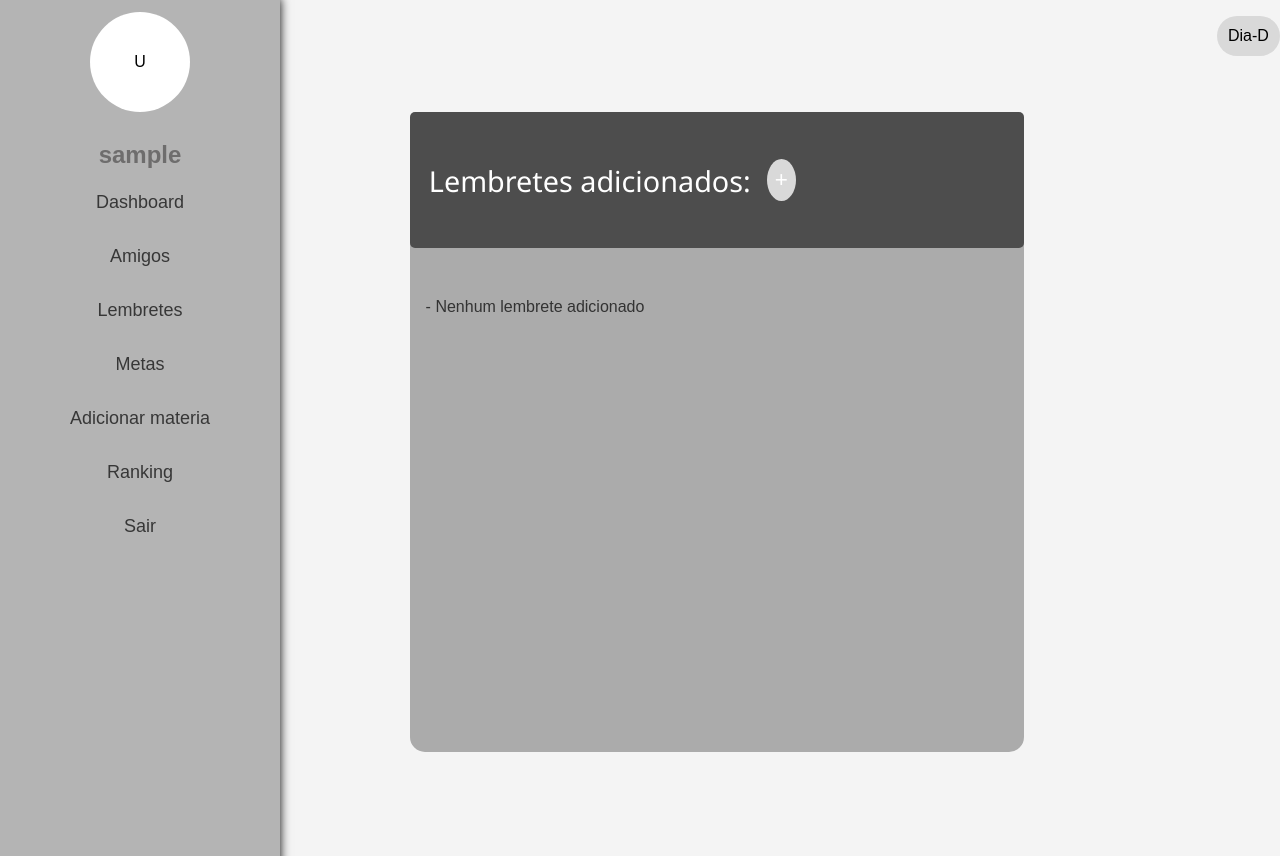
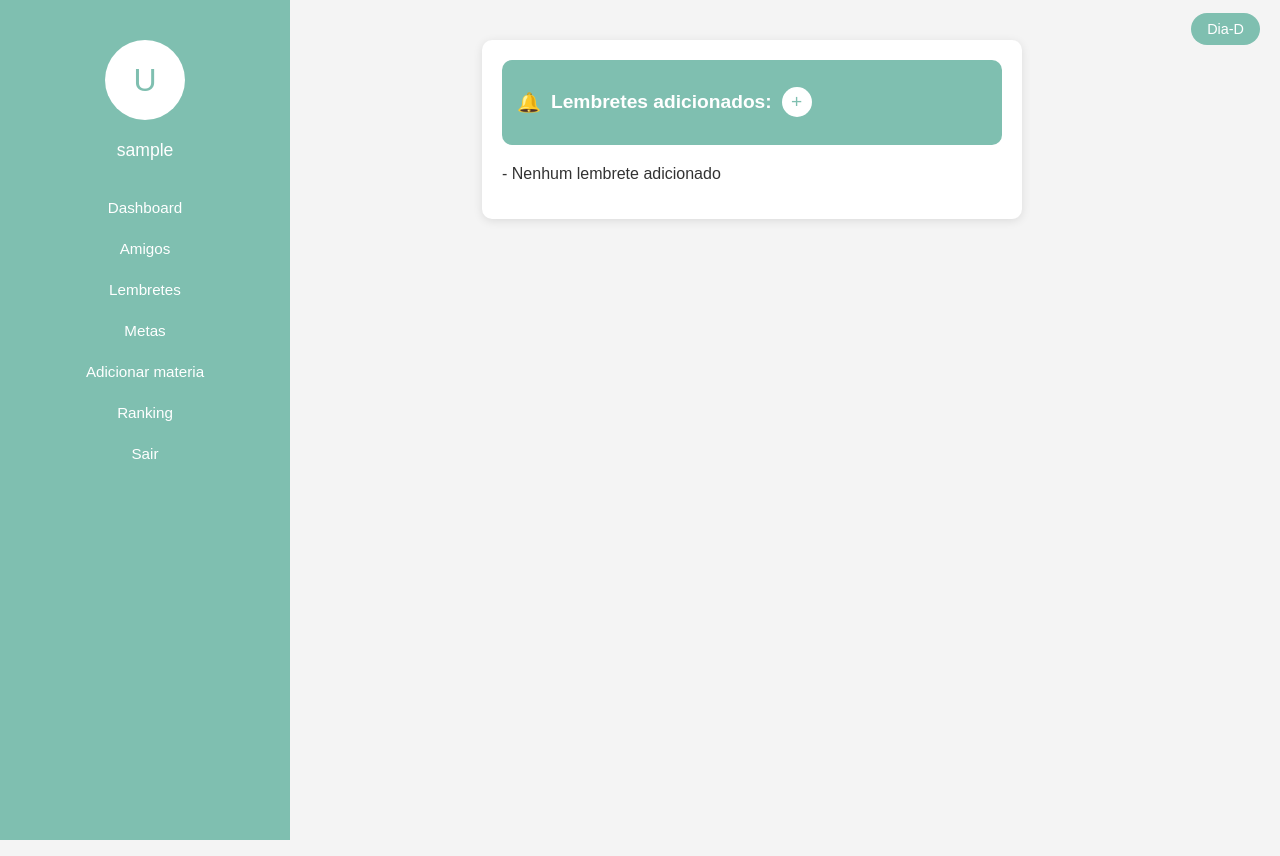
Before and after one commit to Lucasmenezes08/FocusTime, a Django app: page /lembretes/ in a window 1280 px wide. Run offline with Django 5.2, Linux system fonts and the light colour scheme; the visitor is signed in with stand-in values (Sample User, id 1); data that the repository does not hold is empty; parts of the project's set-up code (start-up, migrations or seed data) failed here and were passed over.

Commit message:
Mudanças no layout do front

```diff
--- a/FocusTime/static/lembrete.css
+++ b/FocusTime/static/lembrete.css
@@ -7,58 +7,139 @@
     min-width: 80%;
     min-height: 100vh;
     display: flex;
-    justify-content: end;
-    align-items: center;
+    justify-content: center;
+    align-items: flex-start;
+    padding-top: 40px;
+    margin-left: 250px;
 }
 
-
 .content-day {
-    display: flex;
-    flex-direction: column;
-    background-color: #ABABAB;
-    width: 60%;
-    min-height: 80vh;
-    border-radius: 15px;
-    margin-bottom: 3rem;
+    background-color: #ffffff;
+    width: 500px;
+    padding: 20px;
+    border-radius: 10px;
+    box-shadow: 0 2px 10px rgba(0,0,0,0.1);
+    margin-right: 20px;
 }
 
 .lembretes {
     display: flex;
-    flex-direction: row;
-    justify-content: start;
     align-items: center;
-    background-color: #4D4D4D;
-    width: 100%;
-    height: 17vh;
-    border-radius: 5px;
+    background-color: #7FBFB0;
+    padding: 15px;
+    border-radius: 10px;
+    margin-bottom: 20px;
 }
 
 .lembretes h2 {
-    margin-right: 1rem;
-    margin-left: 1.2rem;
     color: white;
-    font-family: 'Segoe UI', Tahoma, Geneva, Verdana, sans-serif;
-    font-weight: 400;
-    font-size: 1.8rem;
+    font-size: 1.2rem;
+    margin-right: 10px;
+    display: flex;
+    align-items: center;
+}
+
+.lembretes h2::before {
+    content: "🔔";
+    margin-right: 10px;
 }
 
 .lembretes button {
-    padding: 0.5rem;
+    width: 30px;
+    height: 30px;
     border-radius: 50%;
     border: none;
+    background-color: white;
+    color: #7FBFB0;
     cursor: pointer;
-    background-color: #D9D9D9;
-    color: white;
-    font-weight: 400;
-    font-size: 1.4rem;
+    display: flex;
+    align-items: center;
+    justify-content: center;
+    font-size: 1.2rem;
+    transition: background-color 0.3s ease;
 }
 
-.content-lembretes  {
-    display: flex;
-    justify-content: center;
-    flex-direction: column;
-    margin-top: 2.1rem;
-    margin-left: 1rem;
+.lembretes button:hover {
+    background-color: #f0f0f0;
+}
+
+.form-dia {
+    background-color: white;
+    border-radius: 10px;
+    padding: 20px;
+    width: 400px;
+}
+
+.box-nome, .box-hora {
+    margin-bottom: 15px;
+}
+
+.box-nome label, .box-hora label {
+    display: block;
+    margin-bottom: 5px;
+    color: #333;
+}
+
+.box-nome input, .box-hora input {
+    width: 100%;
+    padding: 8px;
+    border: 1px solid #ddd;
+    border-radius: 5px;
+    background-color: white;
+}
+
+.box-descricao {
+    margin-bottom: 15px;
+}
+
+.box-descricao label {
+    display: block;
+    margin-bottom: 5px;
+    color: #333;
+}
+
+.box-descricao textarea {
+    width: 100%;
+    height: 100px;
+    padding: 8px;
+    border: 1px solid #ddd;
+    border-radius: 5px;
+    resize: none;
+    background-color: white;
+}
+
+.box-data {
+    margin-bottom: 15px;
+}
+
+.box-data label {
+    display: block;
+    margin-bottom: 5px;
+    color: #333;
+}
+
+.box-data input {
+    width: 100%;
+    padding: 8px;
+    border: 1px solid #ddd;
+    border-radius: 5px;
+    background-color: white;
+}
+
+.form-dia button {
+    width: 100%;
+    padding: 10px;
+    background-color: #7FBFB0;
+    color: white;
+    border: none;
+    border-radius: 5px;
+    cursor: pointer;
+    font-size: 1rem;
+    transition: background-color 0.3s ease;
+}
+
+.form-dia button:hover {
+    background-color: #6ba697;
 }
 
 .modal-principal {
--- a/FocusTime/static/style.css
+++ b/FocusTime/static/style.css
@@ -1,5 +1,3 @@
-
-
 body {
     font-family: Arial, sans-serif;
     background-color: #f4f4f4;
@@ -9,108 +7,105 @@ body {
     box-sizing: border-box;
     width: 100%;
     height: 100%;
-
 }
 
 .btn-dia-d {
-    display: flex;
-    justify-content: end;
+    position: absolute;
+    top: 20px;
+    right: 20px;
 }
 
 .btn-dia-d a {
     cursor: pointer;
-    background-color:  #D9D9D9;
+    background-color: #7FBFB0;
     text-decoration: none;
-    padding: 0.7rem;
-    color: black;
+    padding: 8px 16px;
+    color: white;
     border-radius: 20px;
-    margin-top: 1rem;
+    font-size: 0.9rem;
+    transition: background-color 0.3s ease;
 }
 
+.btn-dia-d a:hover {
+    background-color: #6ba697;
+}
 
 .menuprincipal {
     display: flex;
-    flex-direction: row;
-    height: 100%;
+    min-height: 100vh;
+    width: 100%;
 }
 
 .sidebar {
-    margin-top: -3.8rem;
-    width: 200px;
-    min-height: 100vh;
-    padding: 40px;
-    display: flex;
-    background-color: #b4b4b4;
-    color: rgb(87, 87, 87);
-    box-shadow: 0px 2px 10px black;
-    flex-direction: column;
-    justify-content: flex-start;
-    align-items: center;
+    width: 250px;
+    background-color: #7FBFB0;
+    padding: 20px;
+    color: white;
     position: fixed;
+    height: 100vh;
+    z-index: 100;
 }
+
 .usericon {
-    width: 100px;
-    height: 100px;
-    background-color:rgb(255, 255, 255);
-    color: rgb(0, 0, 0);
+    width: 80px;
+    height: 80px;
+    background-color: #ffffff;
+    color: #7FBFB0;
     border-radius: 50%;
     display: flex;
-    flex-direction: column;
     justify-content: center;
     align-items: center;
-    margin-bottom: 10px;
-    margin-top: -1.5rem;
-
+    margin: 20px auto;
+    font-size: 2rem;
 }
 
 .sidebar h2 {
     text-align: center;
-    color: rgb(110, 109, 109);
-
+    color: white;
+    font-size: 1.1rem;
+    margin: 5px 0 30px 0;
+    font-weight: normal;
 }
 
 .sidebar ul {
     list-style: none;
     padding: 0;
     width: 100%;
+    margin-top: 10px;
 }
 
 .sidebar ul li {
-    margin: 13px 0;
+    margin: 8px 0;
     text-align: center;
 }
 
 .sidebar ul li a {
-    display: inline-block;
-    padding: 10px 20px;
-    color: rgb(55, 55, 55);
-    font-size: 18px;
+    display: block;
+    padding: 8px 15px;
+    color: white;
+    font-size: 0.95rem;
     border-radius: 5px;
-    display:block;
-    transition: background-color 0.3s ease;
+    transition: all 0.3s ease;
     text-decoration: none;
 }
 
 .sidebar ul li a:hover {
-    text-decoration: none;
-    background-color:rgb(113, 113, 113);
+    background-color: rgba(255, 255, 255, 0.2);
 }
 
 .user-name {
-    font-weight: 600;
-    margin-bottom: -1rem;
+    font-weight: 500;
+    color: white;
+    font-size: 1.1rem;
+    margin: 5px 0;
+    text-align: center;
 }
 
 .content {
-    height: 100%;
-    width: 100%;
-    display: flex;
-    justify-content: center;
-    align-items: center;
-    overflow-y: auto;
-    padding: 20px;
+    flex: 1;
+    padding: 40px;
+    margin-left: 250px;
 }
-
 
 .materia_cadastrada {
     width: 100%;
@@ -121,9 +116,8 @@ body {
     display: grid;
     grid-template-columns: repeat(auto-fill, minmax(250px, 1fr));
     gap: 2rem;
-    width: 80%;
-    margin-left: 205px;
-
+    width: 100%;
+    padding: 20px;
 }
 
 .materia-wrapper {
@@ -132,7 +126,6 @@ body {
     align-items: center;
     gap: 0.5rem;
 }
-
 
 .container_materia {
     display: flex;
@@ -143,10 +136,16 @@ body {
     width: 8rem;
     height: 9rem;
     border-radius: 12px;
+    transition: transform 0.3s ease;
+}
+
+.container_materia:hover {
+    transform: translateY(-5px);
 }
 
 .container_materia h2 {
     margin-bottom: 0.7rem;
+    color: white;
 }
 
 .btn-consultar-materia {
@@ -157,23 +156,25 @@ body {
     background-color: #D9D9D9;
     margin-top: 1rem;
     cursor: pointer;
+    transition: background-color 0.3s ease;
 }
 
 .btn-consultar-materia:hover {
-    background-color: #a5a2a2 ;
+    background-color: #c0c0c0;
 }
 
-
-.mais{
+.mais {
     width: 1.5rem;
     height: 1.5rem;
     border-radius: 20px;
     border: none;
-    background-color: rgb(217, 220, 224);
+    background-color: #D9D9D9;
+    transition: background-color 0.3s ease;
 }
 
-
-
+.mais:hover {
+    background-color: #c0c0c0;
+}
 
 @media (max-width: 768px) {
     .container_materia-wrapper {
--- a/FocusTime/templates/index.html
+++ b/FocusTime/templates/index.html
@@ -6,7 +6,7 @@
 <head>
     <meta charset="UTF-8">
     <meta name="viewport" content="width=device-width, initial-scale=1.0">
-    <link rel="stylesheet" href="{% static "style.css" %}">
+    <link rel="stylesheet" href="{% static "style.css" %}?v=2">
     <link rel="stylesheet" href="{% static "modal-materia.css" %}">
     <link rel="icon" href="{% static "img\faviconBatmanTIRARDEPOIS.jpg" %}">
     {% block extra_css %}{% endblock %}
--- a/FocusTime/templates/lembretes.html
+++ b/FocusTime/templates/lembretes.html
@@ -5,7 +5,7 @@
 <link rel="icon" href="{% static "img\faviconBatmanTIRARDEPOIS.jpg" %}">
 
 {% block extra_css %}
-<link rel="stylesheet" href="{% static 'lembrete.css' %}">
+<link rel="stylesheet" href="{% static 'lembrete.css' %}?v=2">
 {% endblock %}
 
 <body>
--- a/FocusTime/templates/users/login.html
+++ b/FocusTime/templates/users/login.html
@@ -1,5 +1,8 @@
 {% extends "users/tela_cadastro.html" %}
 {% load static %}
+{% load static %}
+<link rel="stylesheet" href="{% static 'tela_cadastro.css' %}?v=2">
+
 
 {% block content %}
     <link rel="icon" href="{% static "img\faviconBatmanTIRARDEPOIS.jpg" %}">
--- a/FocusTime/templates/users/tela_cadastro.html
+++ b/FocusTime/templates/users/tela_cadastro.html
@@ -6,7 +6,7 @@
     <meta name="viewport" content="width=device-width, initial-scale=1.0">
     <title>FocusTime</title>
     <link rel="icon" href="{% static "img\faviconBatmanTIRARDEPOIS.jpg" %}">
-    <link rel="stylesheet" href="{% static 'tela_cadastro.css' %}">
+    <link rel="stylesheet" href="{% static 'tela_cadastro.css' %}?v=2">
 </head>
 <body>
     {% block content %}
```
Also changed, not shown: other parts of FocusTime/static/lembrete.css (+16 -162 lines), FocusTime/static/tela_cadastro.css (+96 -170 lines).
